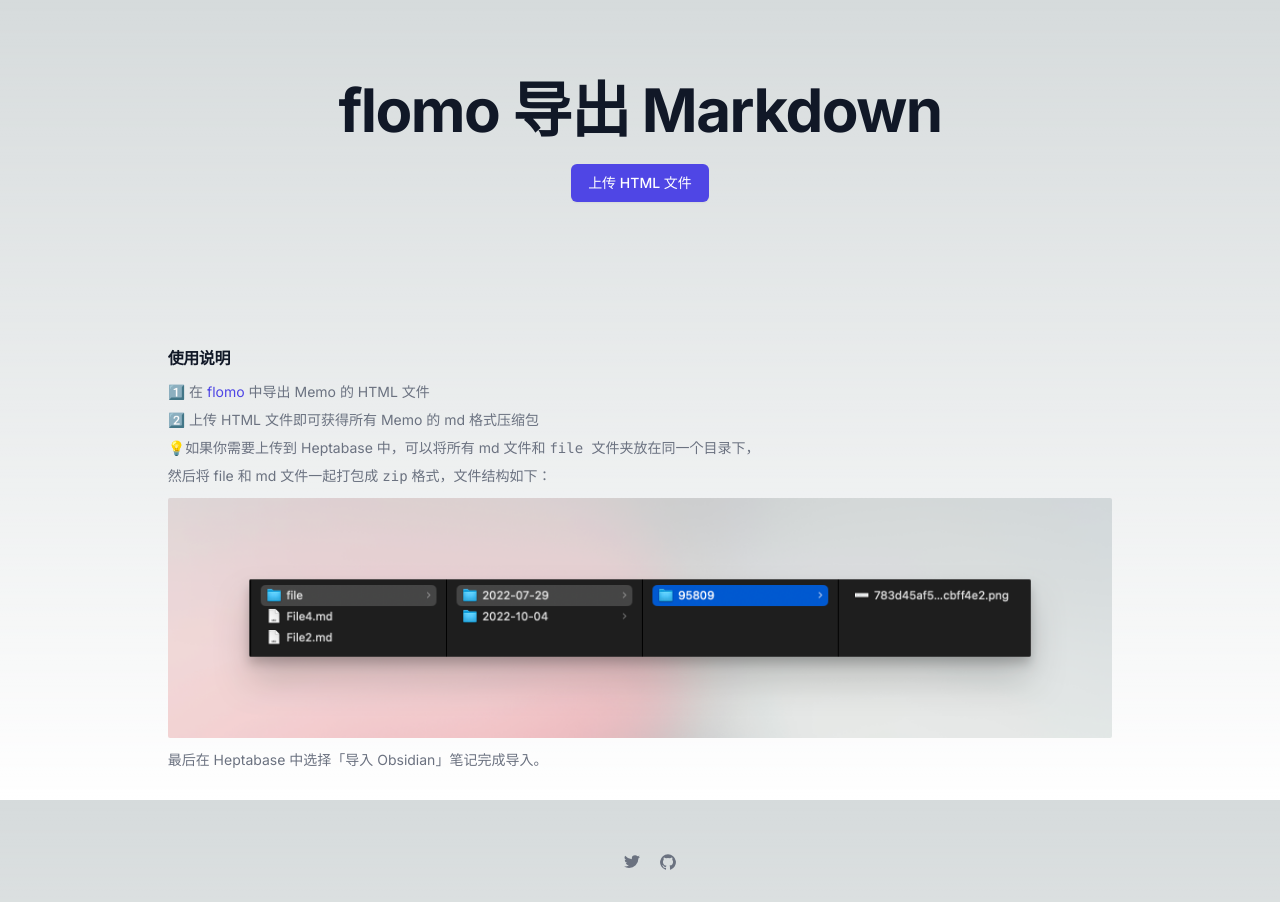
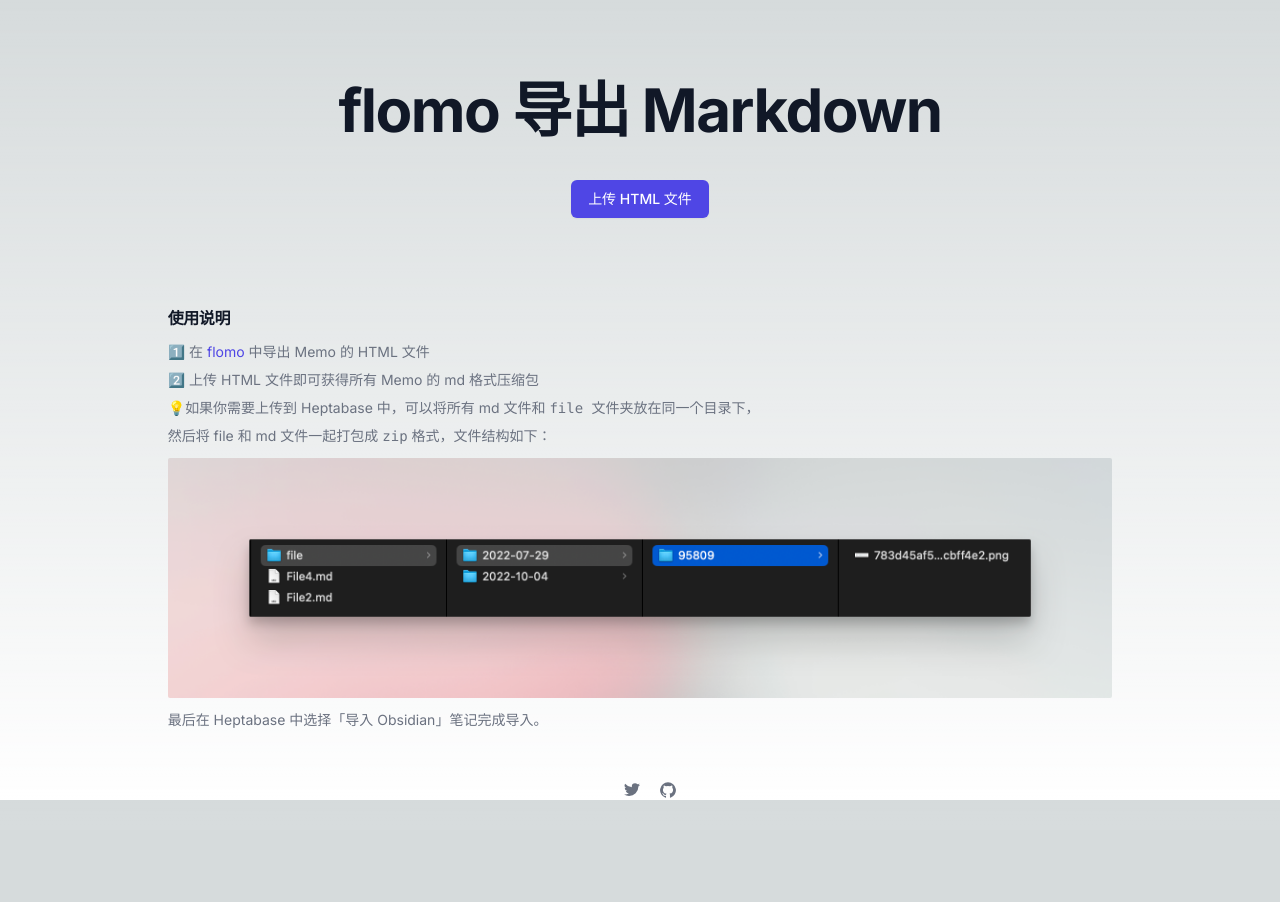
Before and after one commit to draJiang/flomo2md, a Next.js app: page / in a window 1280 px wide. After the commit the page ends 830 px from the top, so only its background shows below. Built offline with nearby package versions, Linux system fonts and the light colour scheme.

Commit message:
优化标签的解析

```diff
--- a/src/app/FileUploader.tsx
+++ b/src/app/FileUploader.tsx
@@ -73,7 +73,8 @@
         strings.forEach((str, i) => {
             const title = str.split('\n')[0]
             // 在 zip 文件中添加一个新的 md 文件
-            zip.file(`${i + 1}.md`, str);
+            const newStr = str.replace('\\', '')
+            zip.file(`${i + 1}.md`, newStr);
         });
 
         // 生成 zip 文件并保存到用户设备
@@ -123,7 +124,7 @@
                         </p> */}
                         </div>
                     </div>
-                    <div className='p-6'>
+                    <div className='pt-10'>
                         <input
                             ref={hiddenFileInput}
                             type="file"
@@ -140,7 +141,7 @@
                     </div>
                 </div>
 
-                <div className='flex flex-col p-8'>
+                <div className='flex flex-col px-8'>
                     <h3 className='mt-2 font-bold tracking-tight text-gray-900 dark:text-gray-400'>使用说明</h3>
                     <ol className="flex flex-col mt-2 text-sm text-gray-500 leading-7">
                         <li>
```
